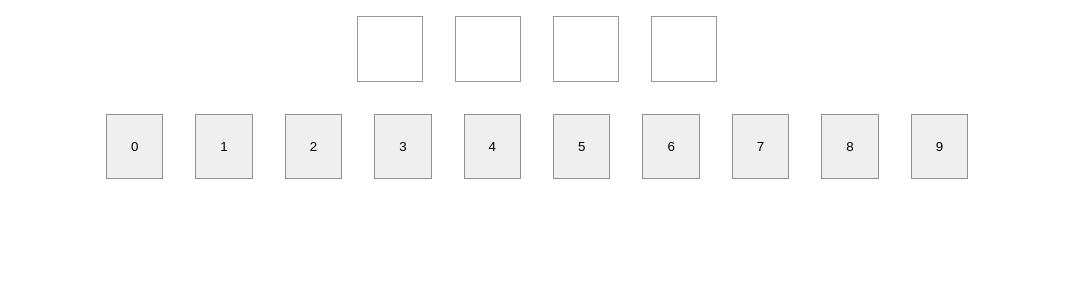
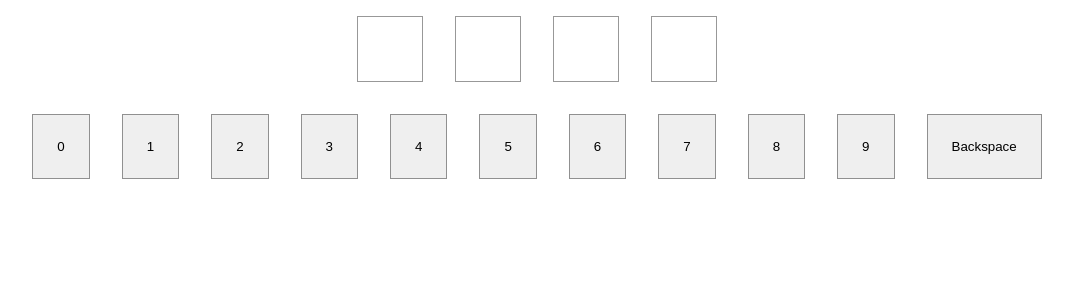
Before and after one commit to pravinbashyal/digits, a React (Create React App) app: page / in a window 1280 px wide. Shown: the top 300 px of the page, without its empty margins (103-1176 px from the left). Built offline with nearby package versions, Linux system fonts and the light colour scheme.

Commit message:
fix useEffect bug

```diff
--- a/src/App.tsx
+++ b/src/App.tsx
@@ -1,4 +1,4 @@
-import React, { useEffect, useState } from "react";
+import React, { useCallback, useEffect, useState } from "react";
 import "./App.css";
 import { NumberDisplaySection } from "./NumberDisplaySection";
 import { NumberInputSection } from "./NumberInputSection";
@@ -6,13 +6,17 @@ import { NumberInputSection } from "./NumberInputSection";
 export const digits = [0, 1, 2, 3, 4, 5, 6, 7, 8, 9].map((num) => String(num));
 
 export default function App() {
-  const { splittedNumber, addDigitToNumber } = useNumber();
+  const { splittedNumber, addDigitToNumber, removeDigitFromNumber } =
+    useNumber();
+
+  console.log("rerender");
 
   return (
     <section className="App">
       <NumberDisplaySection numbers={splittedNumber}></NumberDisplaySection>
       <NumberInputSection
         addDigitToNumber={addDigitToNumber}
+        removeDigitFromNumber={removeDigitFromNumber}
       ></NumberInputSection>
     </section>
   );
@@ -32,23 +36,22 @@ const useNumber = () => {
     Array(numberLength).fill("")
   );
 
-  const addDigitToNumber = (digit: string) => {
+  const addDigitToNumber = useCallback((digit: string) => {
     if (currentIndex === numberLength - 1) return;
     increaseIndex();
     setSplittedNumber((prevNumber) => {
       prevNumber[currentIndex] = digit;
       return [...prevNumber];
     });
-  };
+  }, []);
 
-  const removeDigitFromNumber = () => {
+  const removeDigitFromNumber = useCallback(() => {
+    console.log({ currentIndex, splittedNumber });
     if (currentIndex < 0) return;
-    setSplittedNumber((prevNumber) => {
-      prevNumber[currentIndex] = "";
-      return [...prevNumber];
-    });
+    splittedNumber[currentIndex] = "";
+    setSplittedNumber([...splittedNumber]);
     decreaseIndex();
-  };
+  }, [splittedNumber]);
 
   useEffect(() => {
     const onKeyDown = (e: KeyboardEvent) => {
@@ -64,6 +67,7 @@ const useNumber = () => {
           console.log("enter pressed");
           break;
         case "Backspace":
+          console.log("backspace");
           removeDigitFromNumber();
           break;
         default:
@@ -73,12 +77,12 @@ const useNumber = () => {
     };
 
     document.addEventListener("keydown", onKeyDown);
-  }, []);
-
-  console.log({ splittedNumber, currentIndex });
+    return () => document.removeEventListener("keydown", onKeyDown);
+  }, [addDigitToNumber, removeDigitFromNumber]);
 
   return {
     splittedNumber,
     addDigitToNumber,
+    removeDigitFromNumber,
   };
 };
--- a/src/NumberDisplaySection.tsx
+++ b/src/NumberDisplaySection.tsx
@@ -1,7 +1,6 @@
 import React from "react";
 
 export const NumberDisplaySection = ({ numbers }: { numbers: string[] }) => {
-  console.log({ numbers });
   return (
     <section
       aria-label="number input section"
--- a/src/NumberInputSection.tsx
+++ b/src/NumberInputSection.tsx
@@ -2,7 +2,13 @@ import React, { DOMAttributes, memo } from "react";
 import { digits } from "./App";
 
 export const NumberInputSection = memo(
-  ({ addDigitToNumber }: { addDigitToNumber: (num: string) => void }) => (
+  ({
+    addDigitToNumber,
+    removeDigitFromNumber,
+  }: {
+    addDigitToNumber: (num: string) => void;
+    removeDigitFromNumber: () => void;
+  }) => (
     <section
       style={{
         display: "flex",
@@ -17,6 +23,10 @@ export const NumberInputSection = memo(
           key={digit}
         ></ADigitInput>
       ))}
+      <ADigitInput
+        digit="Backspace"
+        onClick={() => removeDigitFromNumber()}
+      ></ADigitInput>
     </section>
   )
 );
```
